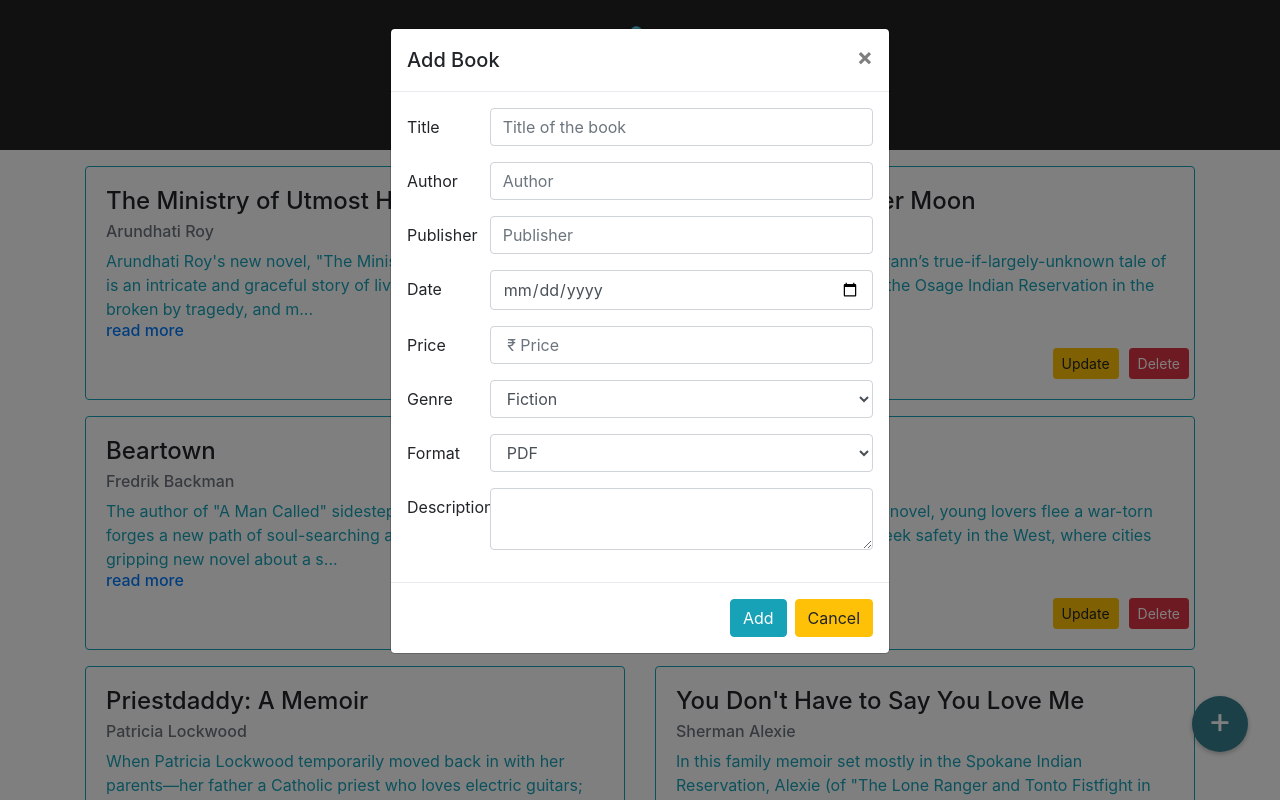
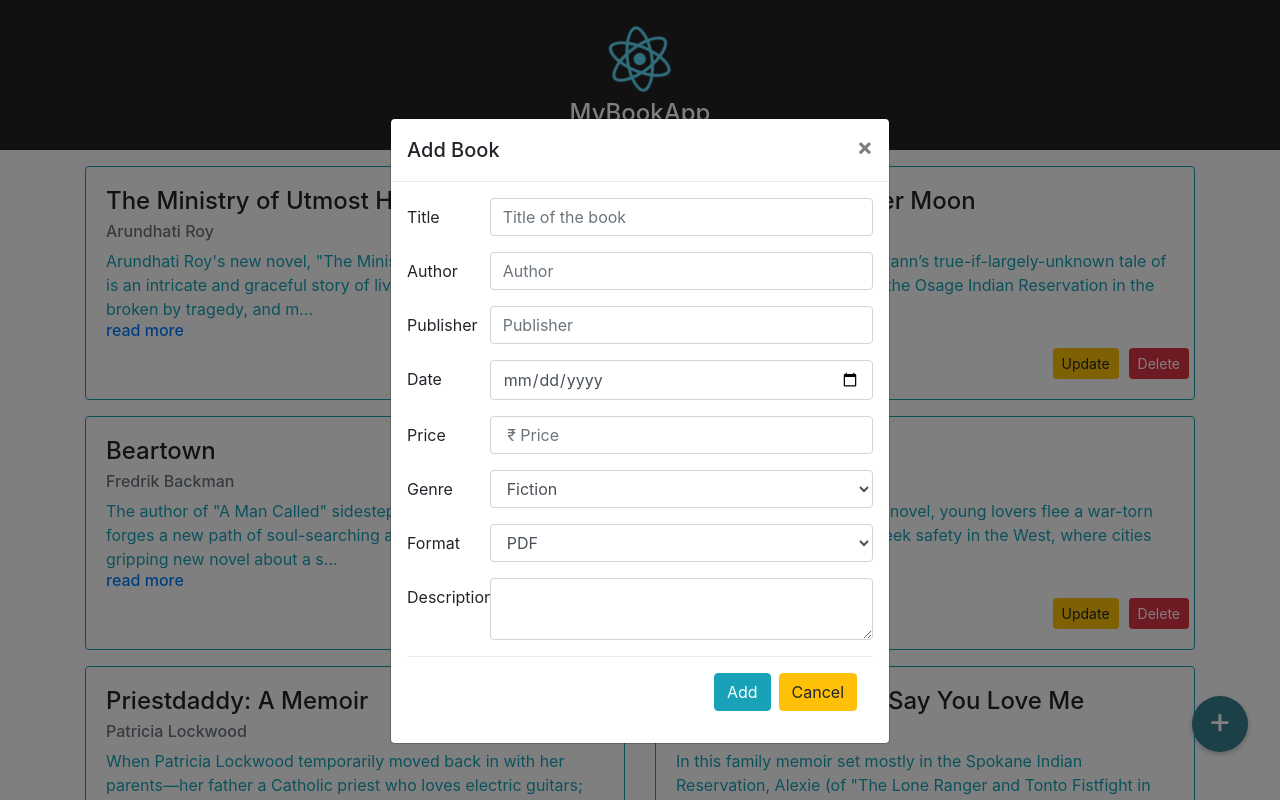
Before and after one commit to Mrprofessor/bookstore, a React (Create React App) app: page / in a window 1280 px wide. Both pictures are taken after a click on the button "Add book". Shown: the top 800 px of the page. Built offline with nearby package versions, Linux system fonts and the light colour scheme.

Commit message:
AddBook class added

```diff
--- a/src/AddBook.js
+++ b/src/AddBook.js
@@ -1,5 +1,5 @@
 import React, { Component } from 'react';
-import { Button, Modal, ModalHeader, ModalBody, ModalFooter, Input, Label, Form, FormGroup, Col } from 'reactstrap';
+import {  Modal, ModalHeader, ModalBody } from 'reactstrap';
 import './AddBook.css';
 
 class AddBook extends Component {
@@ -9,9 +9,28 @@
             modal: false
         };
         this.toggle = this.toggle.bind(this);
+        this.addItem = this.addItem.bind(this);
     }
 
     toggle() {
+        this.setState({
+            modal: !this.state.modal
+        });
+    }
+    addItem(e) {
+        let singleBook = {
+            "title": this._inputTitle.value,
+            "author": this._inputAuthor.value,
+            "ISBN": Date.now(),
+            "pdate": this._inputPdate.value,
+            "publisher": this._inputPublisher.value,
+            "price": this._inputPrice.value,
+            "genre": this._inputGenre.value,
+            "format": this._inputFormat.value,
+            "description": this._inputDesc.value
+        };
+        console.log(singleBook);
+        e.preventDefault();
         this.setState({
             modal: !this.state.modal
         });
@@ -21,76 +40,83 @@
             <div>
                   <button title="Add book" className="btn-round blue" onClick={this.toggle}><span>+</span></button>
                   {/* <Button className="btn-round blue" color="info" onClick={this.toggle}><span>+</span></Button>   */}
-                <Modal isOpen={this.state.modal} fade={true} toggle={this.toggle} className={this.props.className}>
-                    <ModalHeader className="text-center" toggle={this.toggle}>Add Book </ModalHeader>
+                  <Modal style={{ paddingTop: 7 + `%` }} isOpen={this.state.modal} fade={true} toggle={this.toggle} className={this.props.className}>
+                    <ModalHeader toggle={this.toggle}>Add Book</ModalHeader>
                     <ModalBody>
-                        <Form>
-                            <FormGroup row>
-                                <Label for="bookTitle" sm={2}>Title</Label>
-                                <Col sm={10}>
-                                    <Input type="text" name="title" id="bookTitle" placeholder="Title of the book"></Input>
-                                </Col>
-                            </FormGroup>
-                            <FormGroup row>
-                                <Label for="bookAuthor" sm={2}>Author</Label>
-                                <Col sm={10}>
-                                    <Input type="text" name="author" id="bookAuthor" placeholder="Author"></Input>
-                                </Col>
-                            </FormGroup>
-                            <FormGroup row>
-                                <Label for="bookPublisher" sm={2}>Publisher</Label>
-                                <Col sm={10}>
-                                    <Input type="text" name="publisher" id="bookPublisher" placeholder="Publisher"></Input>
-                                </Col>
-                            </FormGroup>
-                            <FormGroup row>
-                                <Label for="pDate" sm={2}>Date</Label>
-                                <Col sm={10}>
-                                    <Input type="date" name="pdate" id="pDate" placeholder="Publication date"></Input>
-                                </Col>
-                            </FormGroup>
-                            <FormGroup row>
-                                <Label for="bookPrice" sm={2}>Price</Label>
-                                <Col sm={10}>
-                                    <Input type="number" name="price" id="bookPrice" placeholder=" ₹ Price"></Input>
-                                </Col>
-                            </FormGroup>
-                            <FormGroup row>
-                                <Label for="bookGenre" sm={2}>Genre</Label>
-                                <Col sm={10}>
-                                    <Input type="select" name="genre" id="bookGenre">
+                        <form className="" onSubmit={this.addItem}>
+                            <div className="row form-group">
+                                <label htmlFor="bookTitle" className="col-sm-2 col-form-label">Title</label>
+                                <div className="col col-sm-10">
+                                    <input ref={(a) => this._inputTitle = a}
+                                    type="text" name="title" id="bookTitle" placeholder="Title of the book" className="form-control"></input>
+                                </div>
+                            </div>
+                            <div className="row form-group">
+                                <label htmlFor="bookAuthor" className="col-sm-2 col-form-label">Author</label>
+                                <div className="col col-sm-10">
+                                    <input ref={(a) => this._inputAuthor = a}
+                                    type="text" name="author" id="bookAuthor" placeholder="Author" className="form-control"></input>
+                                </div>
+                            </div>
+                            <div className="row form-group">
+                                <label htmlFor="bookPublisher" className="col-sm-2 col-form-label">Publisher</label>
+                                <div className="col col-sm-10">
+                                    <input ref={(a) => this._inputPublisher = a}
+                                    type="text" name="publisher" id="bookPublisher" placeholder="Publisher" className="form-control"></input>
+                                </div>
+                            </div>
+                            <div className="row form-group">
+                                <label htmlFor="pDate" className="col-sm-2 col-form-label">Date</label>
+                                <div className="col col-sm-10">
+                                    <input ref={(a) => this._inputPdate = a}
+                                    type="date" name="pdate" id="pDate" placeholder="Publication date" className="form-control"></input>
+                                </div>
+                            </div>
+                            <div className="row form-group">
+                                <label htmlFor="bookPrice" className="col-sm-2 col-form-label">Price</label>
+                                <div className="col col-sm-10">
+                                    <input ref={(a) => this._inputPrice = a}
+                                    type="number" name="price" id="bookPrice" placeholder=" ₹ Price" className="form-control"></input>
+                                </div>
+                            </div>
+                            <div className="row form-group">
+                                <label htmlFor="bookGenre" className="col-sm-2 col-form-label">Genre</label>
+                                <div className="col col-sm-10">
+                                    <select name="genre" id="bookGenre" className="form-control" ref={(a) => this._inputGenre = a} >
                                         <option>Fiction</option>
                                         <option>Romance</option>
                                         <option>History</option>
                                         <option>Westerns</option>
                                         <option>Fantasy</option>
-                                    </Input>
-                                </Col>
-                            </FormGroup>
-                            <FormGroup row>
-                                <Label for="bookFormat" sm={2}>Format</Label>
-                                <Col sm={10}>
-                                    <Input type="select" name="format" id="bookFormat">
+                                    </select>
+                                </div>
+                            </div>
+                            <div className="row form-group">
+                                <label htmlFor="bookFormat" className="col-sm-2 col-form-label">Format</label>
+                                <div className="col col-sm-10">
+                                    <select name="format" id="bookFormat" className="form-control" ref={(a) => this._inputFormat = a} >
                                         <option>PDF</option>
                                         <option>KINDLE</option>
                                         <option>EPUB</option>
                                         <option>MOBI</option>
                                         <option>DOCX</option>
-                                    </Input>
-                                </Col>
-                            </FormGroup>
-                            <FormGroup row>
-                                <Label for="bookDescription" sm={2}>Description</Label>
-                                <Col sm={10}>
-                                    <Input type="textarea" name="description" id="bookDescription"/>
-                                </Col>
-                            </FormGroup>
-                        </Form>
+                                    </select>
+                                </div>
+                            </div>
+                            <div className="row form-group">
+                                <label htmlFor="bookDescription" className="col-sm-2 col-form-label">Description</label>
+                                <div className="col col-sm-10">
+                                    <textarea ref={(a) => this._inputDesc = a}
+                                    name="description" id="bookDescription" className="form-control"></textarea>
+                                </div>
+                            </div>
+                            <div className="modal-footer">
+                                <button type="submit" className="btn btn-info">Add</button>
+                                <button onClick={this.toggle} className="btn btn-warning">Cancel</button>
+                            </div>
+                        </form>
                     </ModalBody>
-                    <ModalFooter>
-                        <Button color="info" onClick={this.toggle}>Add</Button>{' '}
-                        <Button color="warning" onClick={this.toggle}>Cancel</Button>
-                    </ModalFooter>
+                    {/* <Button color="warning" onClick={this.toggle}>Cancel</Button> */}
                 </Modal>
             </div>
         );
--- a/src/BookList.js
+++ b/src/BookList.js
@@ -1,6 +1,7 @@
 import React, { Component } from 'react';
 import Book from './Book';
 import BookData from './BookData.json';
+import AddBook from './AddBook';
 import '../node_modules/bootstrap/dist/css/bootstrap.min.css';
 
 var defaultBooks = (typeof localStorage["bookList"] !== "undefined") ? JSON.parse(localStorage["bookList"]) : BookData.Books;
@@ -19,6 +20,8 @@
 
     deleteItem(key) {
         let filteredItems = this.state.books.filter(function (item) {
+            if(item.ISBN === key)
+                console.log(item);
             return (item.ISBN !== key)
         });
 
@@ -40,6 +43,7 @@
                 <div id="BookData" className="row align-items-center">
                     {bookArray}
                  </div>
+                <AddBook />
             </div>
         );
     }
--- a/src/BookModal.js
+++ b/src/BookModal.js
@@ -20,7 +20,7 @@
         return (
             <div>
                 <CardLink href="#" onClick={this.toggle}><h6>read more</h6></CardLink>
-                <Modal isOpen={this.state.modal} toggle={this.toggle} backdropTransition={{ timeout: 10 }} className={this.props.className}>
+                <Modal style={{paddingTop: 5 +`%`}} isOpen={this.state.modal} toggle={this.toggle} backdropTransition={{ timeout: 10 }} className={this.props.className}>
                     <ModalHeader toggle={this.toggle}>{this.props.book.title}</ModalHeader>
                     <ModalBody>
                         <h6 className="card-subtitle mb-2 ">
--- a/src/index.js
+++ b/src/index.js
@@ -3,11 +3,11 @@
 import './index.css';
 import App from './App';
 import BookList from './BookList';
-import AddBook from './AddBook';
+// import AddBook from './AddBook';
 import registerServiceWorker from './registerServiceWorker';
 import '../node_modules/bootstrap/dist/css/bootstrap.min.css';
 
 ReactDOM.render(<App />, document.getElementById('root'));
 ReactDOM.render(<BookList />, document.getElementById('content'));
-ReactDOM.render(<AddBook />, document.getElementById('add'));
+// ReactDOM.render(<AddBook />, document.getElementById('add'));
 registerServiceWorker();
```
Also changed, not shown: src/Book.js (+5 -3 lines).
